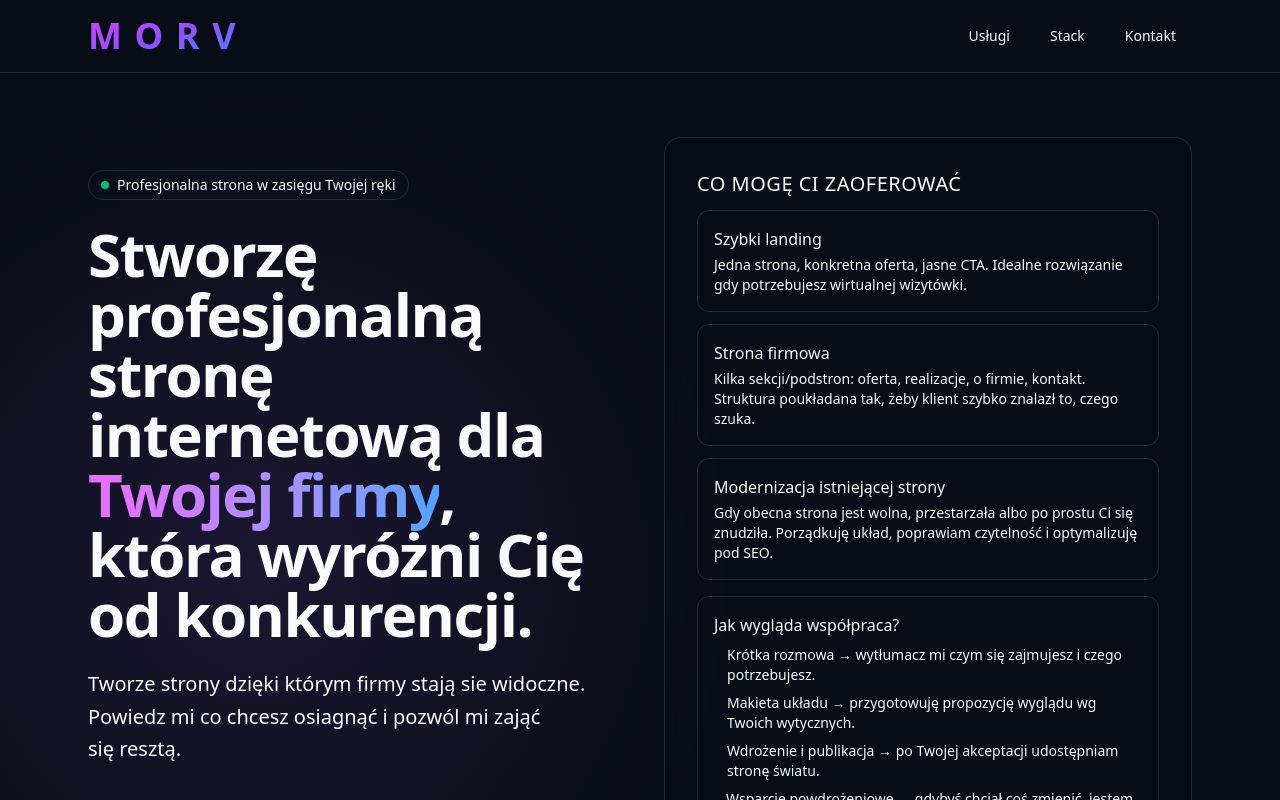
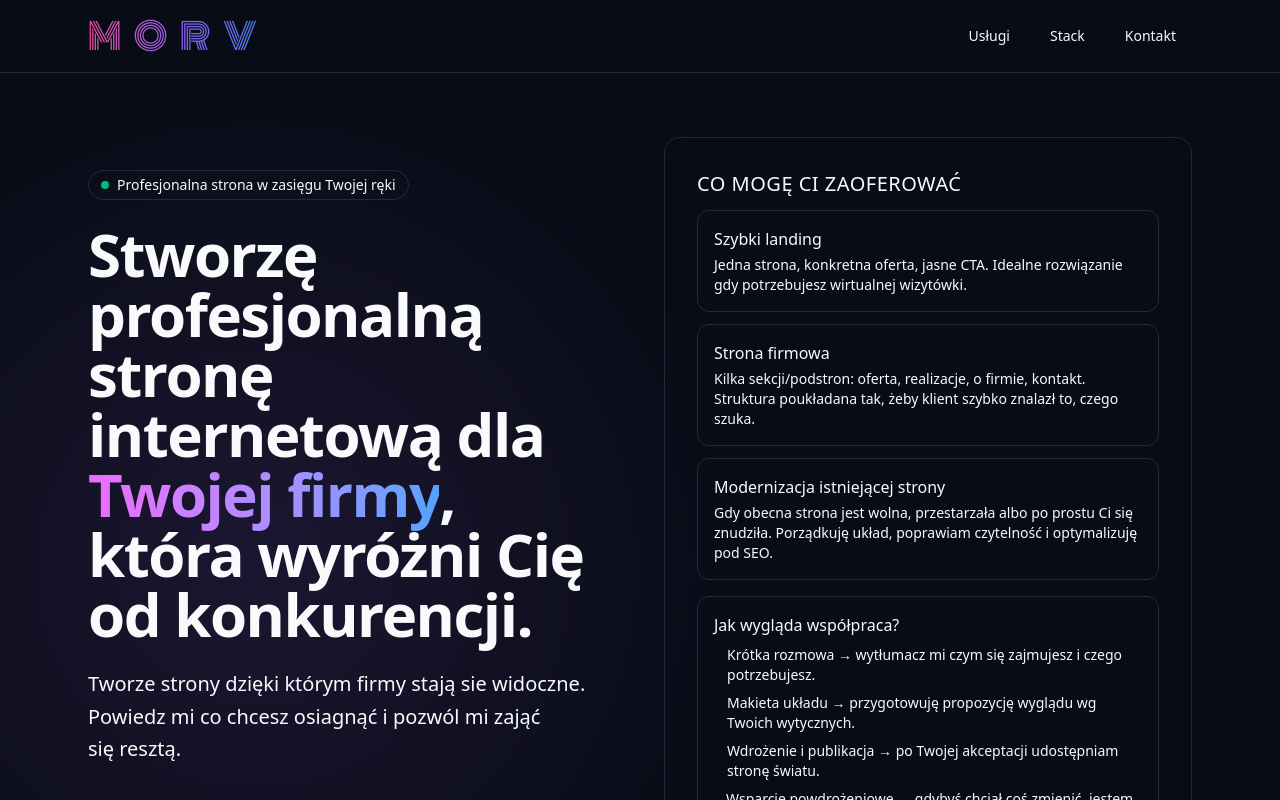
Before and after one commit to morveusz93/morv-dev, a Next.js app: page / in a window 1280 px wide. Shown: the top 800 px of the page. Built offline with nearby package versions, Linux system fonts and the light colour scheme.

Commit message:
feat: change logo in header to monoton font

```diff
--- a/next.config.ts
+++ b/next.config.ts
@@ -3,6 +3,18 @@ import type { NextConfig } from "next";
 const nextConfig: NextConfig = {
   /* config options here */
   reactCompiler: true,
+  images: {
+    remotePatterns: [
+      {
+        protocol: "https",
+        hostname: "images.unsplash.com",
+      },
+      {
+        protocol: "https",
+        hostname: "plus.unsplash.com",
+      },
+    ],
+  },
 };
 
 export default nextConfig;
--- a/src/app/globals.css
+++ b/src/app/globals.css
@@ -184,12 +184,12 @@ body {
 .logo-word {
   @apply text-3xl sm:text-4xl font-black uppercase;
   @apply tracking-[0.35em];
-  @apply bg-linear-to-br from-fuchsia-500 via-violet-500 to-blue-500;
+  @apply bg-linear-to-r from-[#ec4899] via-[#8b5cf6] to-[#3b82f6];
   @apply bg-clip-text text-transparent;
   @apply transition-all duration-300 ease-out;
 }
 
 .group:hover .logo-word {
-  @apply brightness-125;
-  @apply group-hover:tracking-[0.42em];
+  @apply brightness-125 tracking-[0.42em];
+  text-shadow: 0 0 25px rgba(139, 92, 246, 0.35);
 }
--- a/src/app/layout.tsx
+++ b/src/app/layout.tsx
@@ -1,16 +1,5 @@
 import type { Metadata } from "next";
-import { Geist, Geist_Mono } from "next/font/google";
 import "./globals.css";
-
-const geistSans = Geist({
-  variable: "--font-geist-sans",
-  subsets: ["latin"],
-});
-
-const geistMono = Geist_Mono({
-  variable: "--font-geist-mono",
-  subsets: ["latin"],
-});
 
 export const metadata: Metadata = {
   metadataBase: new URL("https://morv.dev"),
@@ -40,11 +29,7 @@ export default function RootLayout({
 }>) {
   return (
     <html lang="en">
-      <body
-        className={`${geistSans.variable} ${geistMono.variable} antialiased`}
-      >
-        {children}
-      </body>
+      <body className={`antialiased`}>{children}</body>
     </html>
   );
 }
--- a/src/components/sections/Header.tsx
+++ b/src/components/sections/Header.tsx
@@ -1,3 +1,4 @@
+import { monoton } from "@/lib/fonts";
 import { Container } from "../layout/Container";
 import { Button } from "../ui/button";
 
@@ -6,7 +7,7 @@ export function Header() {
     <header className="sticky top-0 z-50 border-b bg-background/60 backdrop-blur">
       <Container className="flex items-center justify-between py-4">
         <a href="#" className="group select-none">
-          <span className="logo-word">MORV</span>
+          <span className={`logo-word ${monoton.className}`}>MORV</span>
         </a>
 
         <nav className="flex items-center gap-1 sm:gap-2">
--- /dev/null
+++ b/src/lib/fonts.ts
@@ -0,0 +1,7 @@
+import { Monoton } from "next/font/google";
+
+export const monoton = Monoton({
+  variable: "--font-monoton",
+  subsets: ["latin"],
+  weight: "400",
+});
```
